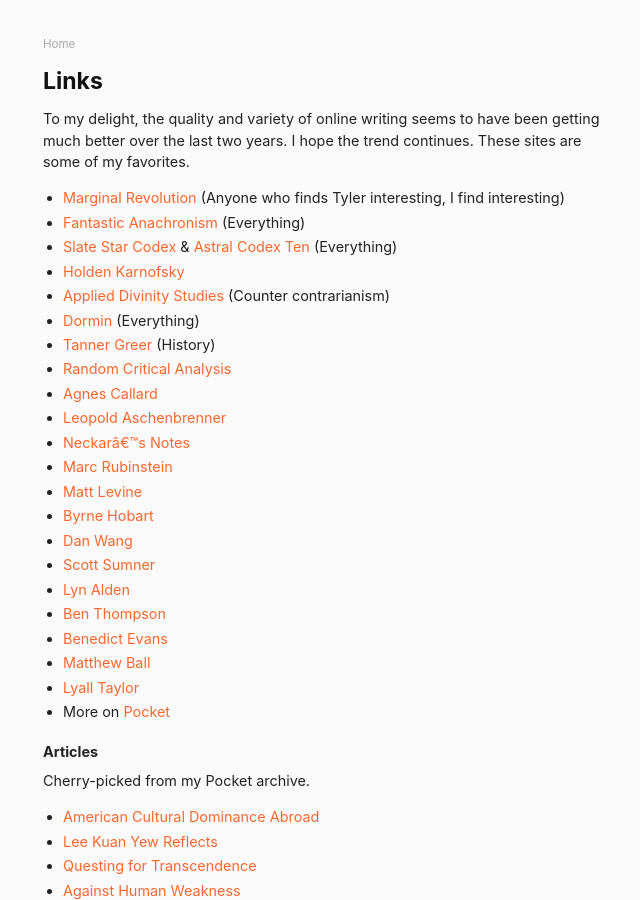
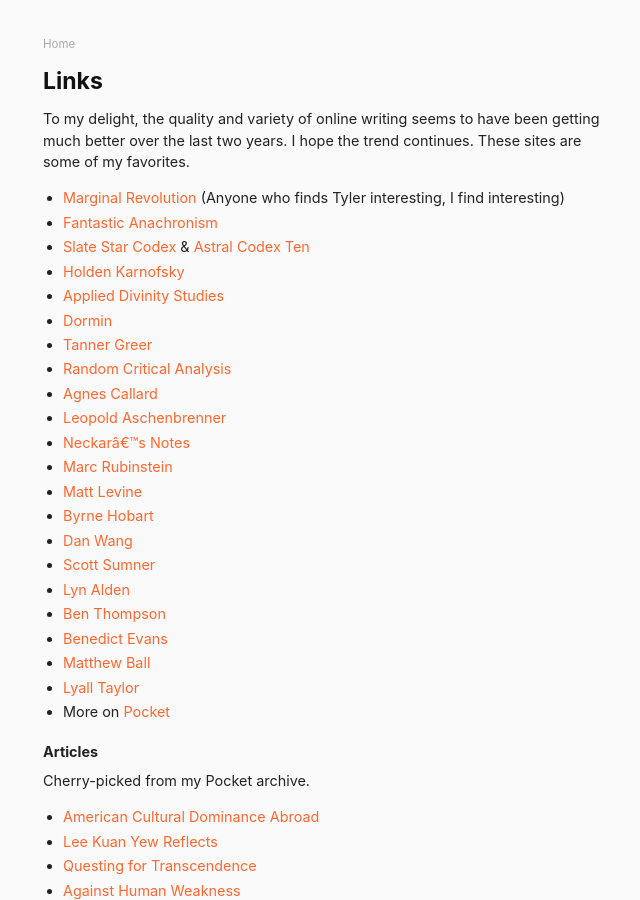
Before and after one commit to danschlz/danschulz.github.io, a Jekyll site: the page built from links.md, in a window 1280 px wide and 900 px high. Shown: the whole window, without its empty margins (317-957 px from the left). Built offline with Jekyll 4.4.1, drawn with Linux system fonts in a browser that asks for light colours.

Commit message:
Update links.md

```diff
--- a/links.md
+++ b/links.md
@@ -7,12 +7,12 @@ permalink: /links/
 To my delight, the quality and variety of online writing seems to have been getting much better over the last two years. I hope the trend continues. These sites are some of my favorites.
 
 * [Marginal Revolution](http://marginalrevolution.com/) (Anyone who finds Tyler interesting, I find interesting)
-* [Fantastic Anachronism](https://fantasticanachronism.com/) (Everything)
-* [Slate Star Codex](http://slatestarcodex.com/) & [Astral Codex Ten](https://astralcodexten.substack.com/) (Everything)
+* [Fantastic Anachronism](https://fantasticanachronism.com/)
+* [Slate Star Codex](http://slatestarcodex.com/) & [Astral Codex Ten](https://astralcodexten.substack.com/)
 * [Holden Karnofsky](https://www.cold-takes.com/)
-* [Applied Divinity Studies](https://applieddivinitystudies.com/) (Counter contrarianism)
-* [Dormin](https://dormin.org/) (Everything)
-* [Tanner Greer](https://scholars-stage.blogspot.com/) (History)
+* [Applied Divinity Studies](https://applieddivinitystudies.com/)
+* [Dormin](https://dormin.org/)
+* [Tanner Greer](https://scholars-stage.blogspot.com/)
 * [Random Critical Analysis](https://randomcriticalanalysis.com/)
 * [Agnes Callard](https://philosophy.uchicago.edu/faculty/a-callard)
 * [Leopold Aschenbrenner](https://www.forourposterity.com/blog/)
```
